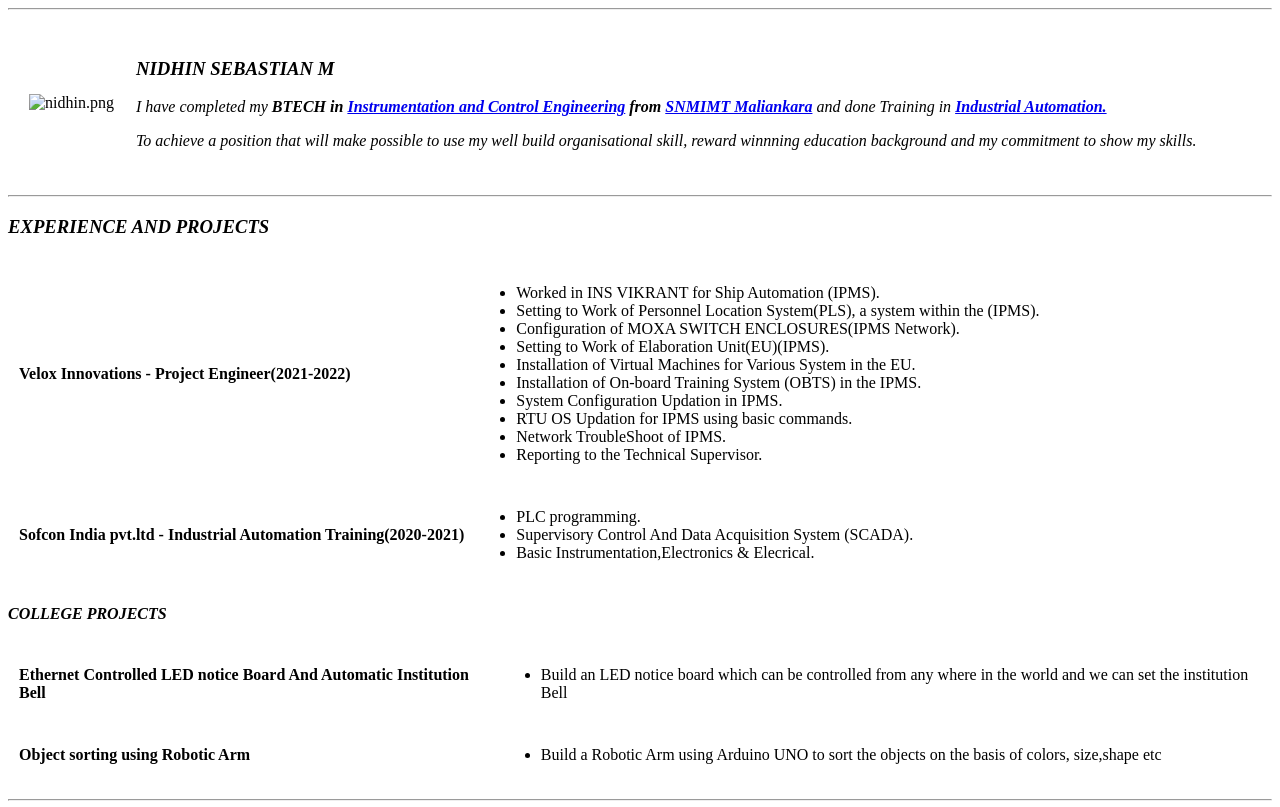
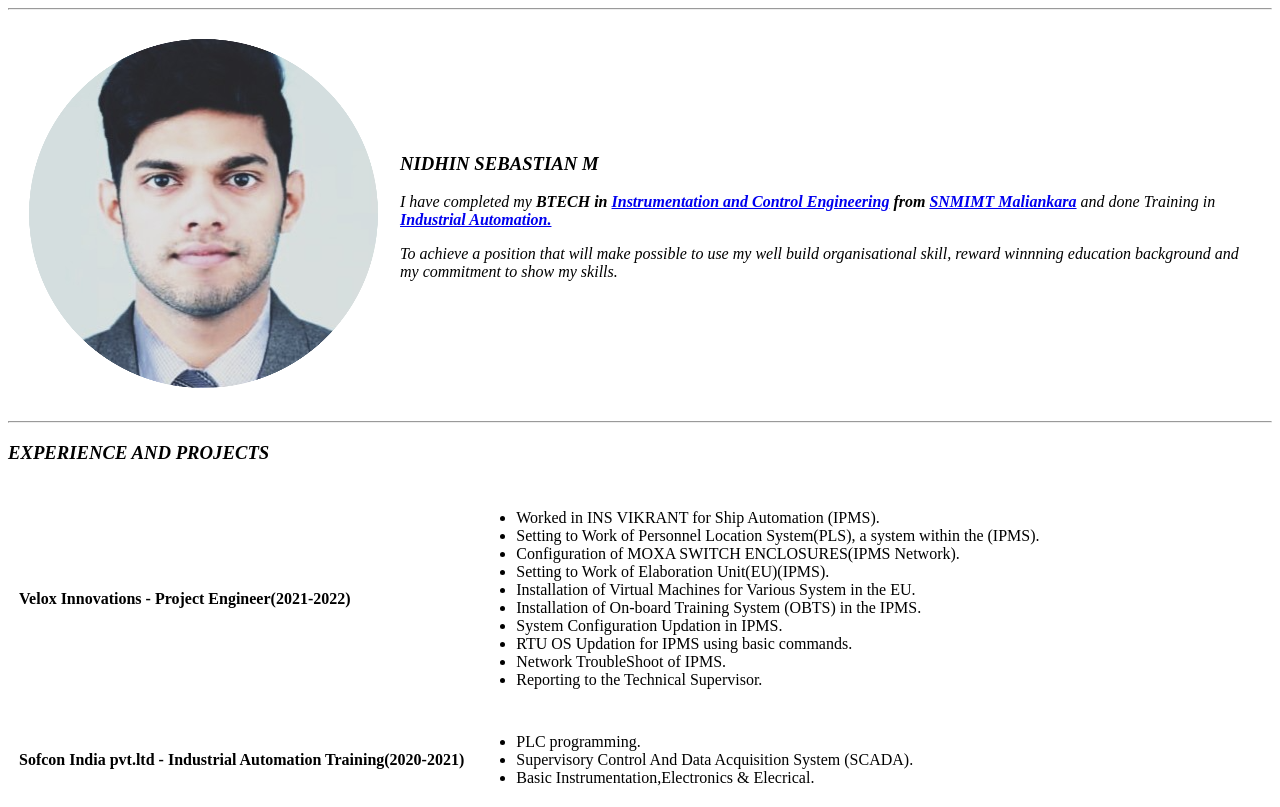
Before and after one commit to manjaly1996/cv, a plain HTML site: page index.html in a window 1280 px wide. Shown: the top 807 px of the page. Drawn offline with Linux system fonts and the light colour scheme.

Commit message:
Update index.html

```diff
--- a/index.html
+++ b/index.html
@@ -10,7 +10,7 @@
 <body>
   <table cellspacing="20">
     <tr>
-      <td><img src="cv/nidhin.png/nidhin.png" alt="nidhin.png"></td>
+      <td><img src="nidhin.png" alt="nidhin.png"></td>
       <td>
         <h3><em>NIDHIN SEBASTIAN M</a></em></h3>
         <p><em>I have completed my <strong>BTECH in <a href="https://en.wikipedia.org/wiki/Instrumentation_and_control_engineering">Instrumentation and Control Engineering</a> from <a href="https://www.snmimt.edu.in/">SNMIMT Maliankara</a></strong>
```
